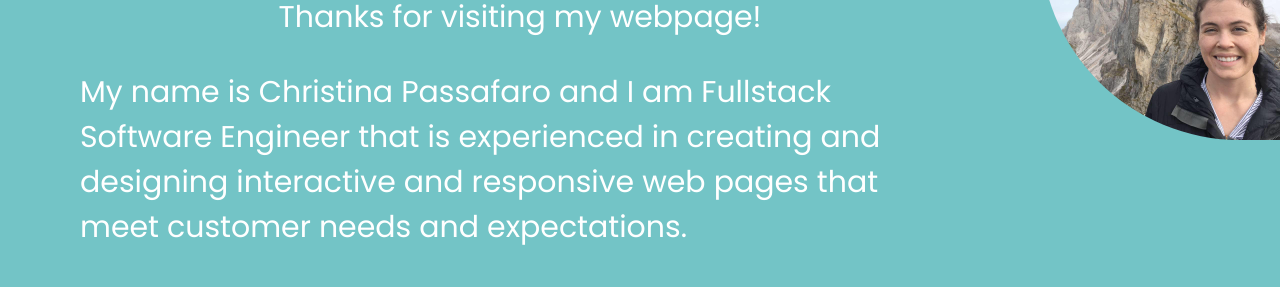
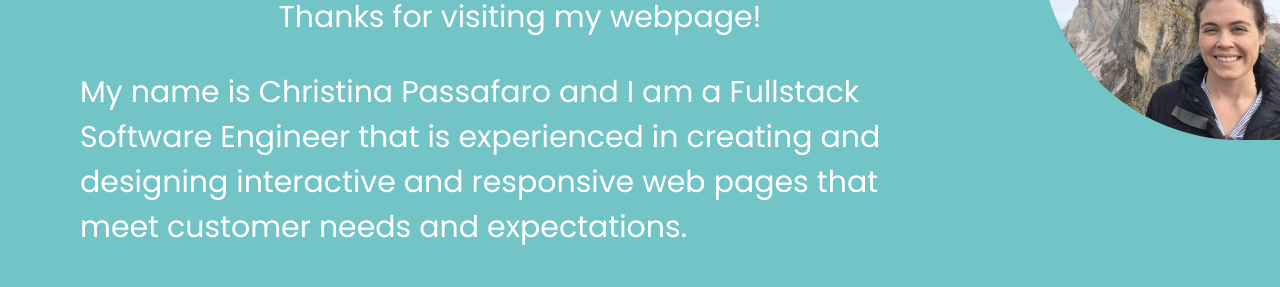
Before and after one commit to cpassafaro/portfolio, a React (Create React App) app: page /aboutme in a window 1280 px wide. Shown: the part 239-526 px from the top of the page. Built offline with nearby package versions, Linux system fonts and the light colour scheme.

Commit message:
fixed spellling

```diff
--- a/src/components/AboutMe.js
+++ b/src/components/AboutMe.js
@@ -7,7 +7,7 @@ function AboutMe(){
             <img src ={Picture} className='triangle'/>
             <h1 className='about-me'>Hello!</h1>
             <p className='about-me'>Thanks for visiting my webpage!</p>
-            <p className='about-me'>My name is Christina Passafaro and I am Fullstack Software Engineer that is experienced in creating and designing interactive and responsive web pages that meet customer needs and expectations.</p>
+            <p className='about-me'>My name is Christina Passafaro and I am a Fullstack Software Engineer that is experienced in creating and designing interactive and responsive web pages that meet customer needs and expectations.</p>
             <p className='about-me'>My ability to effectively communicate with customers comes from  my experience with communal outreach platforms fortified my strong communication skills and a passion for customer relations. These skills facilitate my excellent communication skills with customers to meet expectations. My technical foundation was built from four year’s extensive computer science experience as an Information Technician in the United States Navy. These combined experiences in computer science and customer relations forged an exemplary foundation for being a web developer that is able to meet customer expectations. </p>
         </div>
         </div>
```
